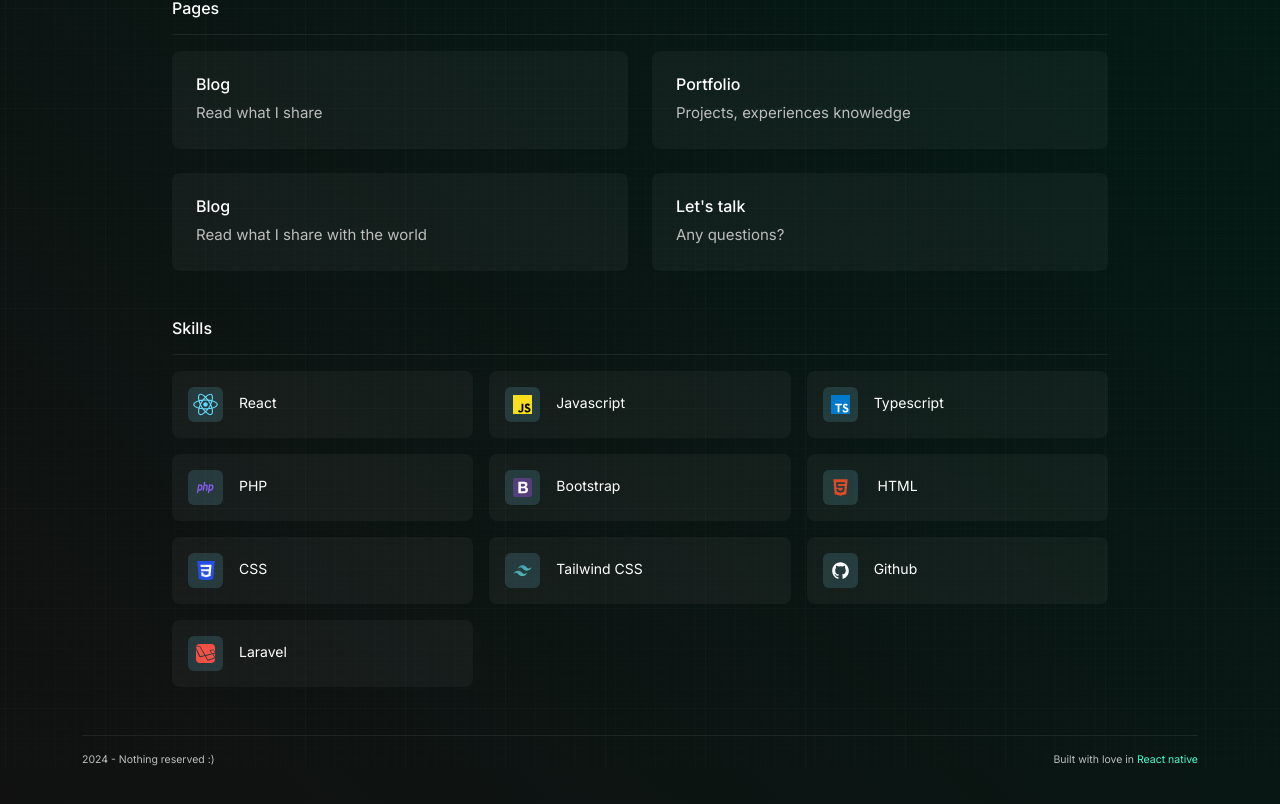
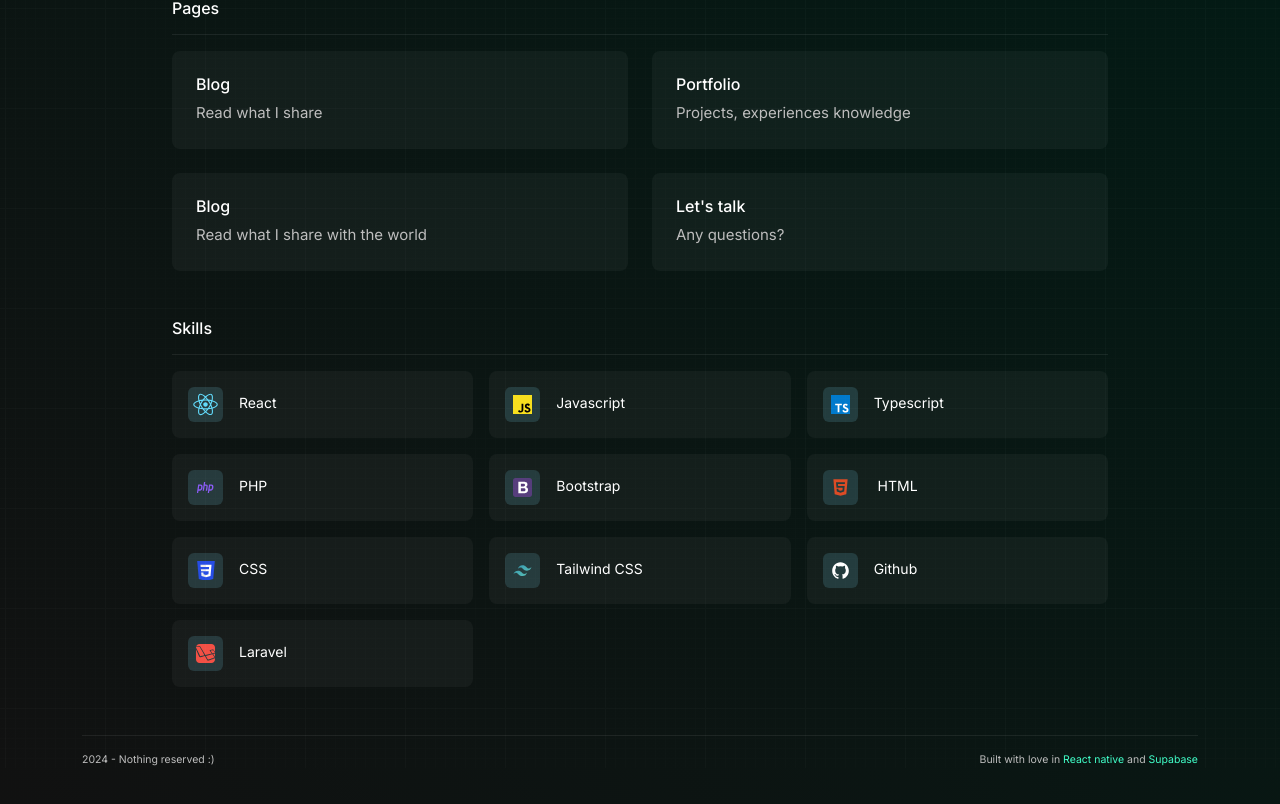
Before and after one commit to manuelson/project-manugonzalez, a React (Vite) app: page / in a window 1280 px wide. Shown: the part 421-1225 px from the top of the page. Built offline with nearby package versions, Linux system fonts and the light colour scheme.

Commit message:
footer changes

```diff
--- a/src/App.jsx
+++ b/src/App.jsx
@@ -223,7 +223,8 @@ function App() {
                       <span className="hidden md:inline-flex"> - Nothing reserved :)</span>
                   </small>
                   <small className="text-grey-only">Built with love in
-                      <a target="_blank" href="https://react.dev/" className="text-advice"> React native</a>
+                      <a target="_blank" href="https://react.dev/" className="text-advice"> React native</a> and
+                      <a target="_blank" href="https://supabase.com/" className="text-advice"> Supabase</a>
                   </small>
               </div>
           </footer>
```
